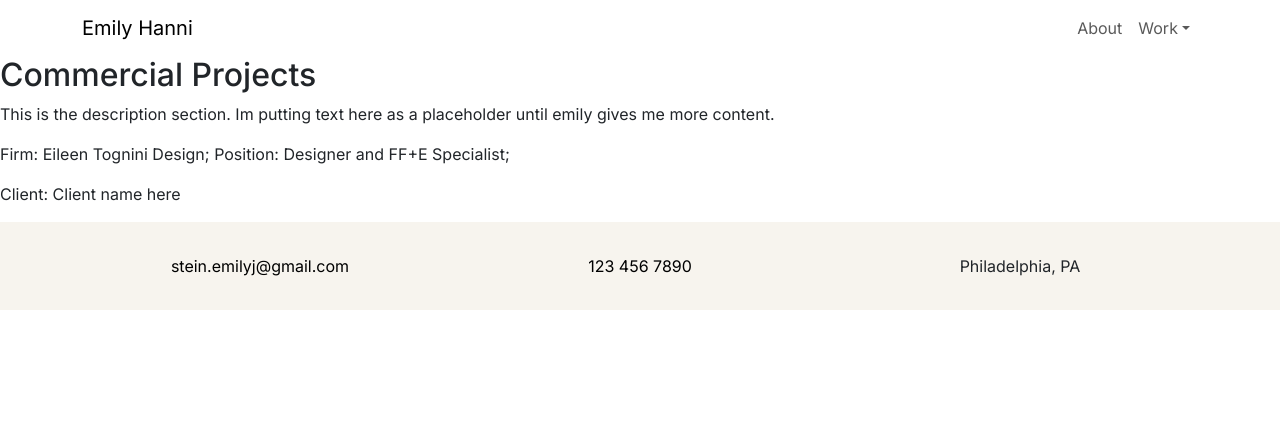
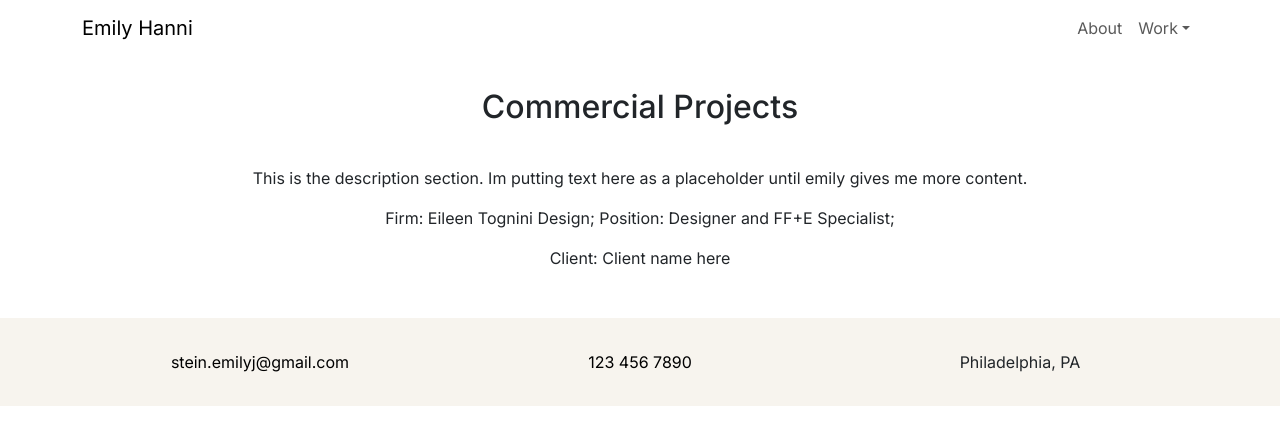
Before and after one commit to zackhanni/emily.works, a Next.js app: page /commercial in a window 1280 px wide. Shown: the top 444 px of the page. Built offline with nearby package versions, Linux system fonts and the light colour scheme.

Commit message:
started to add bootstrap structuring

```diff
--- a/app/components/ProjectTemplate.tsx
+++ b/app/components/ProjectTemplate.tsx
@@ -10,11 +10,13 @@ interface ProjectTemplateProps {
 export default function ProjectTemplate(props: ProjectTemplateProps) {
   return (
     <main>
-      <section>
-        <h2>{props.title}</h2>
-        <p>{props.description}</p>
-        <p>{props.firm}</p>
-        <p>{props.client}</p>
+      <section className="container py-8">
+        <div className="row text-center">
+          <h2 className="pb-8">{props.title}</h2>
+          <p>{props.description}</p>
+          <p>{props.firm}</p>
+          <p>{props.client}</p>
+        </div>
       </section>
     </main>
   );
```
